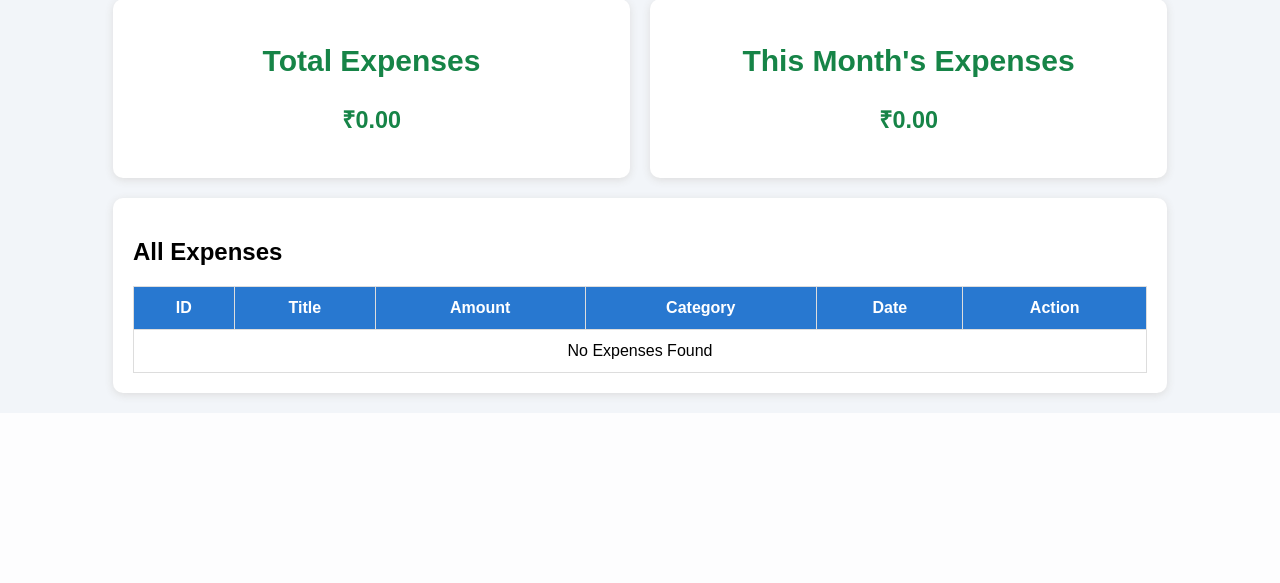
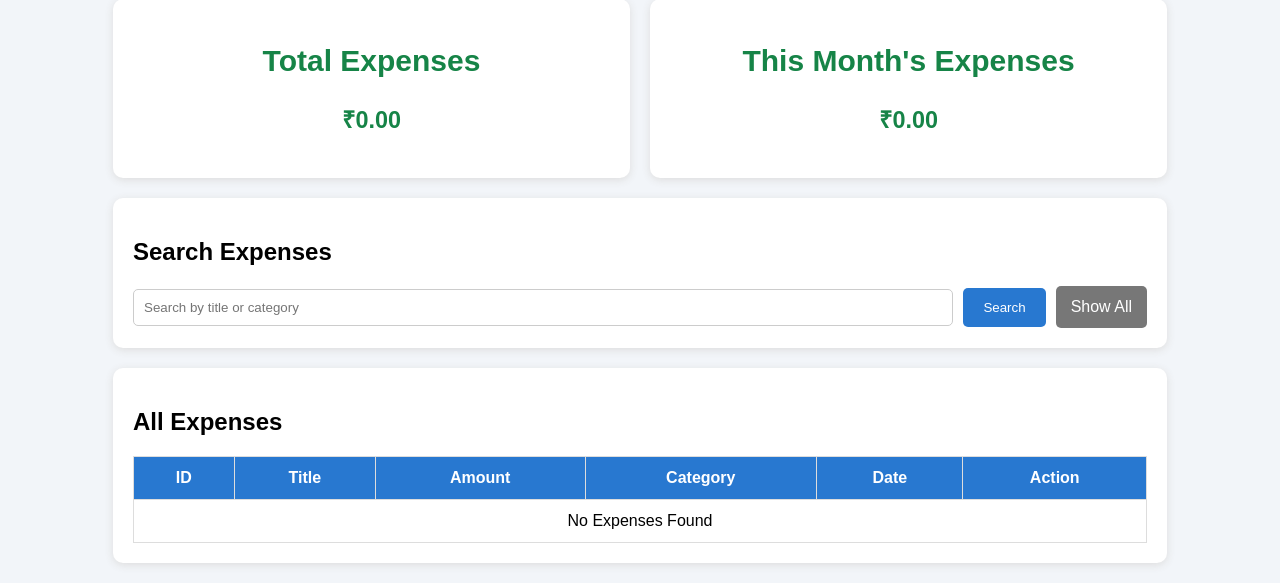
Before and after one commit to baskaranRavi04/Daily-Expense-Tracker, a PHP site: page / in a window 1280 px wide. Shown: the part 588-1171 px from the top of the page. Before the commit the page ends 990 px from the top, so only its background shows below. Run offline with PHP 8.4, Linux system fonts and the light colour scheme; data that the repository does not hold is empty.

Commit message:
Add expense search functionality

```diff
--- a/index.php
+++ b/index.php
@@ -18,10 +18,26 @@ if (isset($_POST['add'])) {
     }
 }
 
-// Fetch Expenses
-$result = mysqli_query($conn,
-    "SELECT * FROM expenses ORDER BY id DESC"
-);
+// Search Expense
+$search = "";
+
+if (isset($_GET['search'])) {
+
+    $search = mysqli_real_escape_string($conn, $_GET['search']);
+
+    $result = mysqli_query($conn,
+        "SELECT * FROM expenses
+         WHERE title LIKE '%$search%'
+         OR category LIKE '%$search%'
+         ORDER BY id DESC"
+    );
+
+} else {
+
+    $result = mysqli_query($conn,
+        "SELECT * FROM expenses ORDER BY id DESC"
+    );
+}
 
 // Calculate Total Expenses
 $total_result = mysqli_query($conn,
@@ -153,7 +169,27 @@ $monthly_expense = $month_data['monthly_total'] ?? 0;
             flex: 1;
         }
 
+        .search-form {
+            display: flex;
+            gap: 10px;
+            align-items: center;
+        }
+
+        .search-form input {
+            flex: 1;
+            margin: 0;
+        }
+
+        .search-form a {
+            background: #777;
+            color: white;
+            padding: 12px 15px;
+            text-decoration: none;
+            border-radius: 5px;
+        }
+
         @media(max-width: 700px) {
+
             .container {
                 width: 100%;
             }
@@ -166,6 +202,7 @@ $monthly_expense = $month_data['monthly_total'] ?? 0;
             .table-box {
                 overflow-x: auto;
             }
+
         }
 
     </style>
@@ -178,19 +215,28 @@ $monthly_expense = $month_data['monthly_total'] ?? 0;
 
     <h1>Daily Expense Tracker</h1>
 
+    <!-- Success Message -->
+
     <?php if (isset($_GET['success'])) { ?>
+
         <p class="success">
+
             <?php
             if ($_GET['success'] == 'added') {
                 echo "Expense Added Successfully!";
-            } elseif ($_GET['success'] == 'updated') {
+            }
+            elseif ($_GET['success'] == 'updated') {
                 echo "Expense Updated Successfully!";
-            } elseif ($_GET['success'] == 'deleted') {
+            }
+            elseif ($_GET['success'] == 'deleted') {
                 echo "Expense Deleted Successfully!";
             }
             ?>
+
         </p>
+
     <?php } ?>
+
 
     <!-- Add Expense Form -->
 
@@ -243,6 +289,7 @@ $monthly_expense = $month_data['monthly_total'] ?? 0;
 
     </div>
 
+
     <!-- Expense Summary -->
 
     <div class="summary">
@@ -269,7 +316,30 @@ $monthly_expense = $month_data['monthly_total'] ?? 0;
 
     </div>
 
-    <!-- Display Expense Records -->
+
+    <!-- Search Expense -->
+
+    <div class="form-box">
+
+        <h2>Search Expenses</h2>
+
+        <form method="GET" class="search-form">
+
+            <input type="text"
+                   name="search"
+                   placeholder="Search by title or category"
+                   value="<?php echo htmlspecialchars($search); ?>">
+
+            <button type="submit">Search</button>
+
+            <a href="index.php">Show All</a>
+
+        </form>
+
+    </div>
+
+
+    <!-- Expense Records -->
 
     <div class="table-box">
 
@@ -278,12 +348,14 @@ $monthly_expense = $month_data['monthly_total'] ?? 0;
         <table>
 
             <tr>
+
                 <th>ID</th>
                 <th>Title</th>
                 <th>Amount</th>
                 <th>Category</th>
                 <th>Date</th>
                 <th>Action</th>
+
             </tr>
 
             <?php if (mysqli_num_rows($result) > 0) { ?>
@@ -334,7 +406,11 @@ $monthly_expense = $month_data['monthly_total'] ?? 0;
             <?php } else { ?>
 
                 <tr>
-                    <td colspan="6">No Expenses Found</td>
+
+                    <td colspan="6">
+                        No Expenses Found
+                    </td>
+
                 </tr>
 
             <?php } ?>
```
